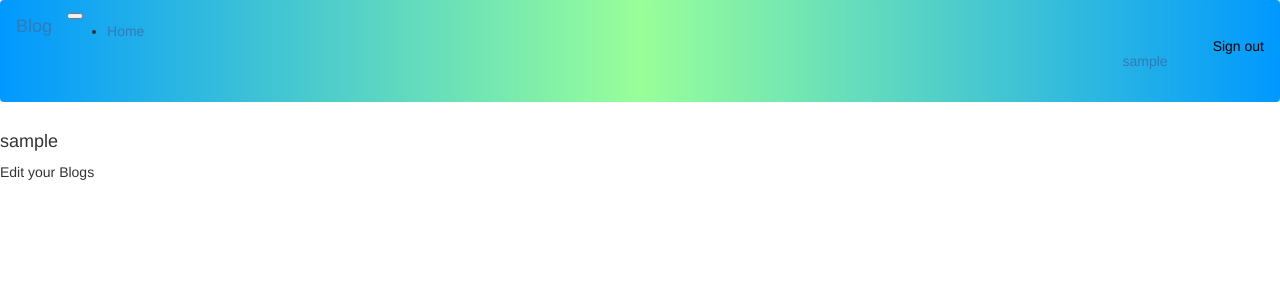
After one commit to damunza/personal-blogip, a Flask app: a page that uses app/templates/navbar.html in a window 1280 px wide. The commit adds this page. Shown: the top 300 px of the page. Run offline with Flask 2, Linux system fonts and the light colour scheme; the visitor is signed in with stand-in values (Sample User, id 1); data comes from the database, SQL or seed files in the repository; data that the repository does not hold is empty; some libraries are stand-ins or nearby versions.

Commit message:
solved the error for deleting but currently not displaying blogs

```diff
--- a/app/main/views.py
+++ b/app/main/views.py
@@ -1,8 +1,9 @@
-from flask import render_template, redirect,url_for
+from flask import render_template, redirect,url_for,abort
 from flask_login import login_required, current_user
 from . import main
 from .forms import BlogForm, CommentForm
 from ..models import Blog, Comment, User
+from .. import db
 
 @main.route('/')
 def index():
@@ -68,3 +69,16 @@ def profile(uname):
     title = uname
 
     return render_template('profile.html', user = user, blogs = post,title=title)
+
+@main.route('/blog/<id>')
+@login_required
+def blog(id):
+
+    post = Blog.query.filter_by(id=id).first()
+    db.session.delete(post)
+    db.session.commit()
+    print(post)
+
+    title = 'Delete blog'
+
+    return render_template('delete.html', title = title, blogs = post)
--- a/app/models.py
+++ b/app/models.py
@@ -40,10 +40,6 @@ class Blog(db.Model):
         db.session.add(self)
         db.session.commit()
 
-    def delete_blog(self):
-        db.session.delete(self)
-        db.session.commit()
-
     @classmethod
     def get_blog(cls, user_id):
         blog = Blog.query.filter_by(id=user_id).all()
--- /dev/null
+++ b/app/templates/errors.html
@@ -0,0 +1,5 @@
+{% extends 'base.html'%}
+
+{% block content %}
+   <h1>WHOOOPS we can't find that page</h1>
+{% endblock %}
--- a/app/templates/index.html
+++ b/app/templates/index.html
@@ -3,6 +3,9 @@
 
 {% block content %}
 
+<div class="container-fluid">
+  <a class="btn btn-primary btn md" href="/new_blog" >New Blog</a>
+</div>
 {% for blog in blogs [::-1] %}
 
 <div class="container-fluid">
--- a/app/templates/navbar.html
+++ b/app/templates/navbar.html
@@ -7,7 +7,7 @@
   <div class="collapse navbar-collapse" id="navbarSupportedContent">
     <ul class="navbar-nav mr-auto">
       <li class="nav-item active">
-        <a class="nav-link" href="#">Home <span class="sr-only">(current)</span></a>
+        <a class="nav-link" href="/">Home <span class="sr-only">(current)</span></a>
       </li>
 
       <!-- <li class="nav-item dropdown">
@@ -24,7 +24,8 @@
     </ul>
      <ul class="nav navbar-nav navbar-right">
           {% if current_user.is_authenticated %}
-          <li style="color:white;padding:15px;">{{current_user.username}}</li>
+          <li style="color:white;padding:15px;">
+            <a href="{{url_for('main.profile', uname=current_user.username)}}">{{current_user.username}}</a></li>
           <li><a href="{{url_for('auth.logout')}}"style='color:black;'>Sign out</a></li>
           {% else %}
           <li><a href="{{url_for('auth.login')}}"style="ccolor:black;">Sign in</a></li>
--- /dev/null
+++ b/app/templates/profile.html
@@ -0,0 +1,29 @@
+{% extends 'base.html' %}
+
+{% block content %}
+
+<div class="row">
+  <div class="col-md-4">
+    <div class="card">
+      <div class="card-title">
+        <h4>{{user.username}}</h4>
+      </div>
+      <div class="card-body">
+        <p> Edit your Blogs</p>
+      </div>
+    </div>
+  </div>
+  {% for blog in blogs %}
+  <div class="col-md-8">
+    <div class="card">
+      <div class="card-body">
+        <p>{{blog.blog}}</p>
+        <a href="/blog/{{blog.id}}" style="color:red;">Delete Blog</a>
+      </div>
+    </div>
+  </div>
+  {% endfor %}
+</div>
+
+
+{% endblock%}
```
Also changed, not shown: app/templates/delete.html (added, +9 -0 lines).
